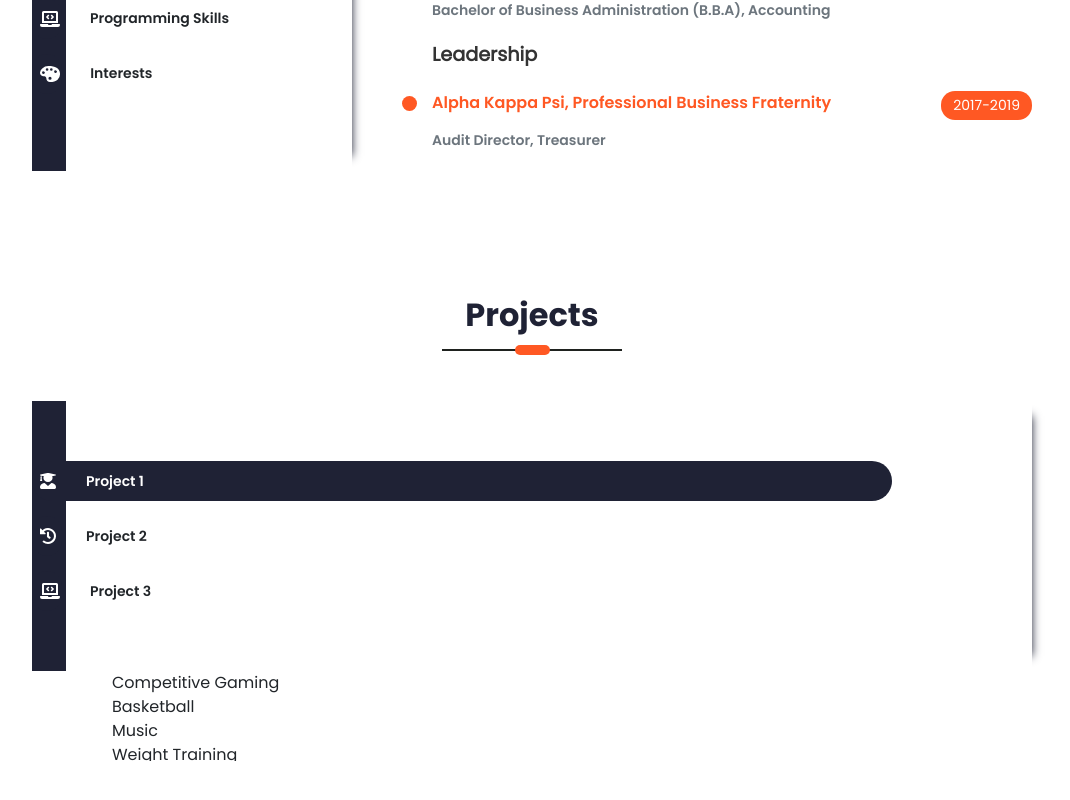
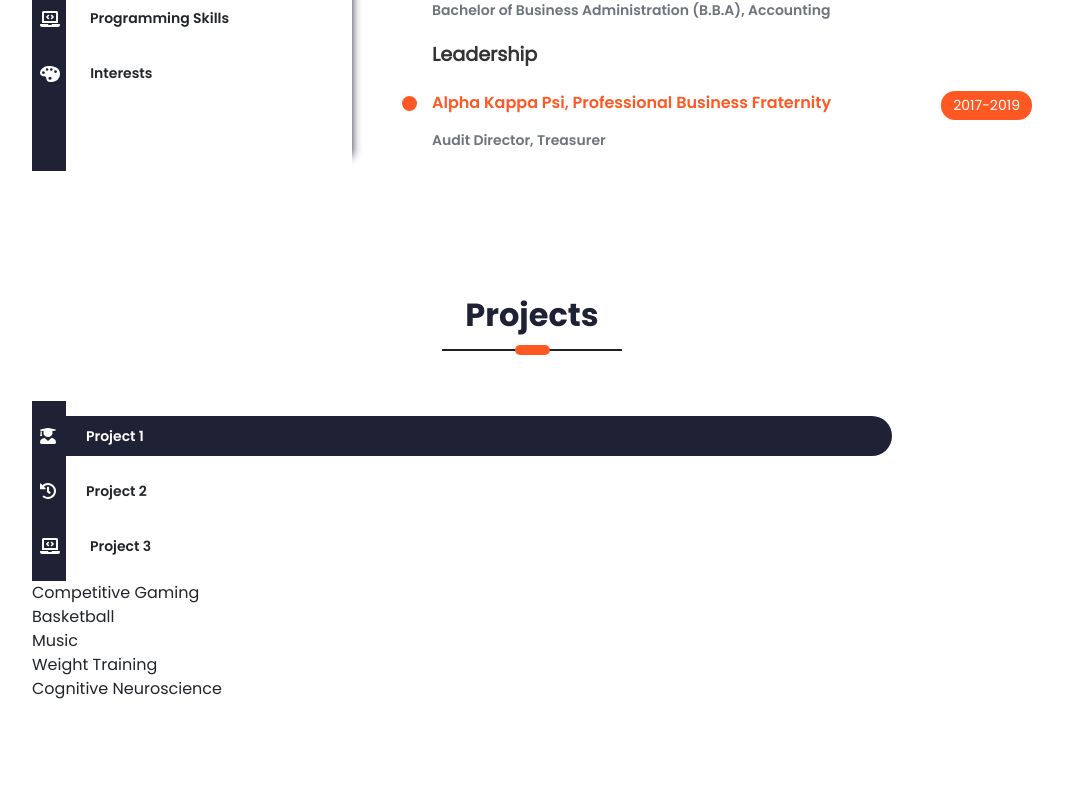
Before and after one commit to Tandid/tandidalam, a React (Create React App) app: page / in a window 1280 px wide. Shown: the part 1802-2602 px from the top of the page, without its empty margins (108-1178 px from the left). Built offline with nearby package versions, Linux system fonts and the light colour scheme; a web font is replaced by a local one.

Commit message:
changed bullets to tabs

```diff
--- a/src/PortfolioContainer/Projects/Projects.css
+++ b/src/PortfolioContainer/Projects/Projects.css
@@ -15,12 +15,12 @@
   /* margin: 80px 0; */
 }
 
-.project-bullets {
+.project-tabs {
   box-shadow: 15px 0 9px -15px #1f2235;
   height: 100%;
 }
 
-.project-bullet-details {
+.project-tab-details {
   flex-grow: 1;
   width: 600px;
   overflow: hidden;
@@ -40,7 +40,7 @@
   transition: transform 1s ease-out;
 }
 
-.bullet-container {
+.tab-container {
   display: flex;
   align-items: center;
   height: 100%;
@@ -48,13 +48,13 @@
   position: relative;
 }
 
-.bullets {
+.tabs {
   width: 86%;
   position: relative;
   z-index: 2;
 }
 
-.bullet {
+.tab {
   display: flex;
   align-items: center;
   cursor: pointer;
@@ -67,18 +67,18 @@
   transition: width 0.6s ease;
 }
 
-.bullet-label {
+.tab-label {
   font-size: 14px;
   white-space: nowrap;
   font-family: "Poppins SemiBold";
 }
 
-.bullet-logo {
+.tab-logo {
   height: 16px;
   margin: 0 30px 0 0;
 }
 
-.bullet-icons {
+.tab-icons {
   width: 34px;
   height: 100%;
   z-index: 1;
@@ -86,7 +86,7 @@
   position: absolute;
 }
 
-.selected-bullet {
+.selected-tab {
   color: var(--white);
   width: 100%;
 }
```
